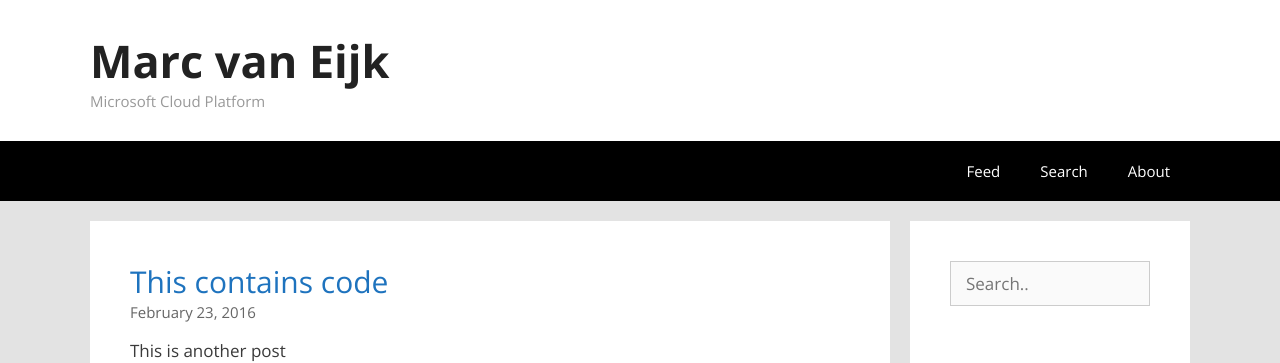
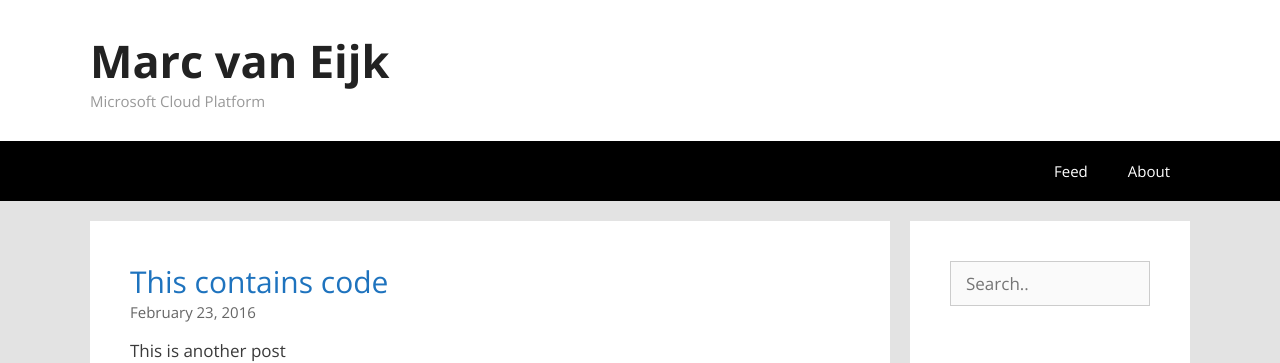
Before and after one commit to marcvaneijkdemo/marcvaneijkdemo.github.io, a Jekyll site: the page built from index.html, in a window 1280 px wide. Shown: the top 363 px of the page. Built offline with Jekyll 4.4.1, drawn with Linux system fonts in a browser that asks for light colours; nearby versions of some CDN libraries; the list of posts is cut into pages by our own code.

Commit message:
Update _config.yml

```diff
--- a/_config.yml
+++ b/_config.yml
@@ -6,7 +6,6 @@ footer: Marc van Eijk
 # Links for for Menu
 menulinks:
   About: '/about'
-  Search: '/search'
   Feed: '/atom.xml'
 
 #markdown type
```
